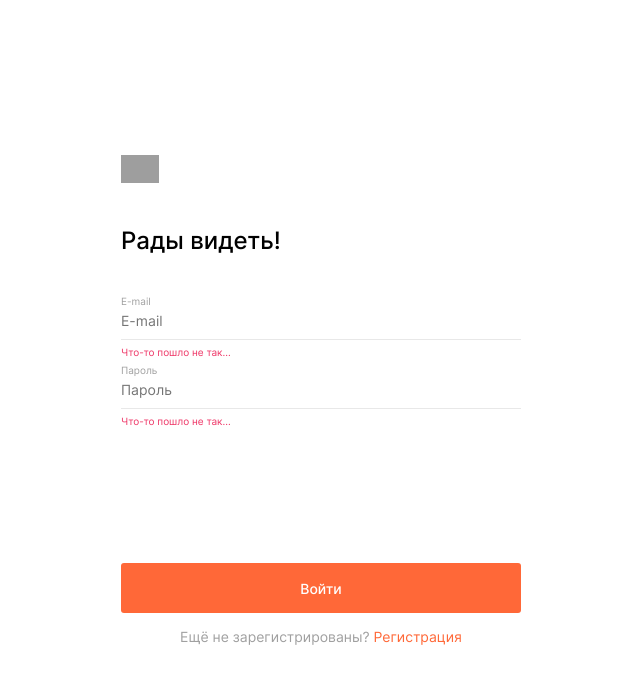
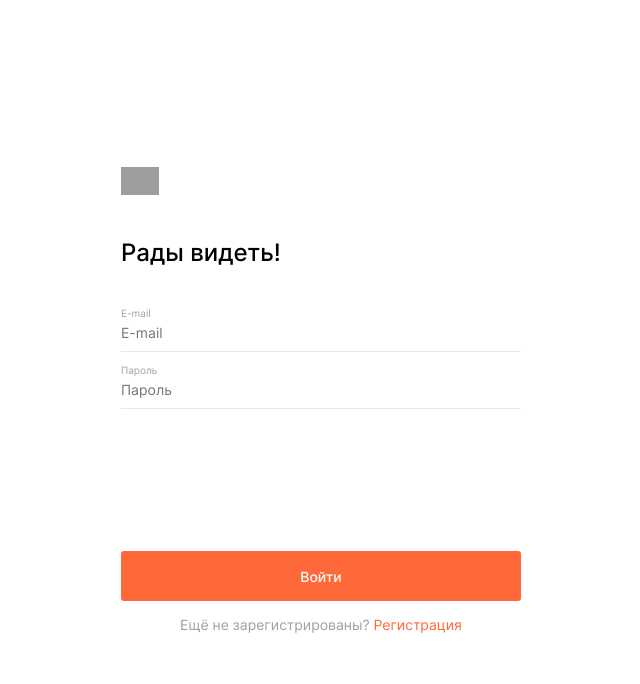
Before and after one commit to stvor/movies-explorer-frontend, a React (Create React App) app: page /signin in a window 1280 px wide. Shown: the top 684 px of the page, without its empty margins (319-959 px from the left). Built offline with nearby package versions, Linux system fonts and the light colour scheme; grey boxes are pictures that could not be loaded.

Commit message:
refactor: отформатировал код компонента Login

```diff
--- a/src/components/Login/Login.js
+++ b/src/components/Login/Login.js
@@ -22,25 +22,55 @@ function Login({ onLogin }) {
 
   return (
     <section className="login">
-      <form className="form" onSubmit={handleSubmit} name="login" action="#" >
+      <form
+        className="form"
+        onSubmit={handleSubmit}
+        name="login"
+        action="#"
+      >
         <Link to="/">
-          <img className="form__logo" src={Logo} alt="Логотип сайта" />
+          <img
+            className="form__logo"
+            src={Logo}
+            alt="Логотип сайта"
+          />
         </Link>
         <h1 className="form__title">Рады видеть!</h1>
 
         <label className="form__label">
           <span className="form__label-text">E-mail</span>
-          <input value={email || ''} onChange={handleEmailChange} id="email-input" type="text" name="email" placeholder="E-mail" className="form__input form__input_type_email" required />
-          <span className="email-input-error form__input-error">Что-то пошло не так...</span>
+          <input
+            value={email || ''}
+            onChange={handleEmailChange}
+            id="email-input"
+            type="text"
+            name="email"
+            placeholder="E-mail"
+            className="form__input form__input_type_email"
+            required
+          />
+          <span className="email-input-error form__input-error"></span>
         </label>
 
         <label className="form__label">
           <span className="form__label-text">Пароль</span>
-          <input value={password || ''} onChange={handlePasswordChange} id="password-input" type="password" name="password" placeholder="Пароль" className="form__input form__input_type_password" required />
-          <span className="password-input-error form__input-error">Что-то пошло не так...</span>
+          <input
+            value={password || ''}
+            onChange={handlePasswordChange}
+            id="password-input"
+            type="password"
+            name="password"
+            placeholder="Пароль"
+            className="form__input form__input_type_password"
+            required
+          />
+          <span className="password-input-error form__input-error"></span>
         </label>
 
-        <button type="submit" className="form__submit">Войти</button>
+        <button
+          type="submit"
+          className="form__submit"
+        >Войти</button>
 
         <div className="form__sign-in-wrap">
           <p className="form__sign-in-question">Ещё не зарегистрированы? <Link className="form__sign-in-link" to="/signup">Регистрация</Link></p>
```
